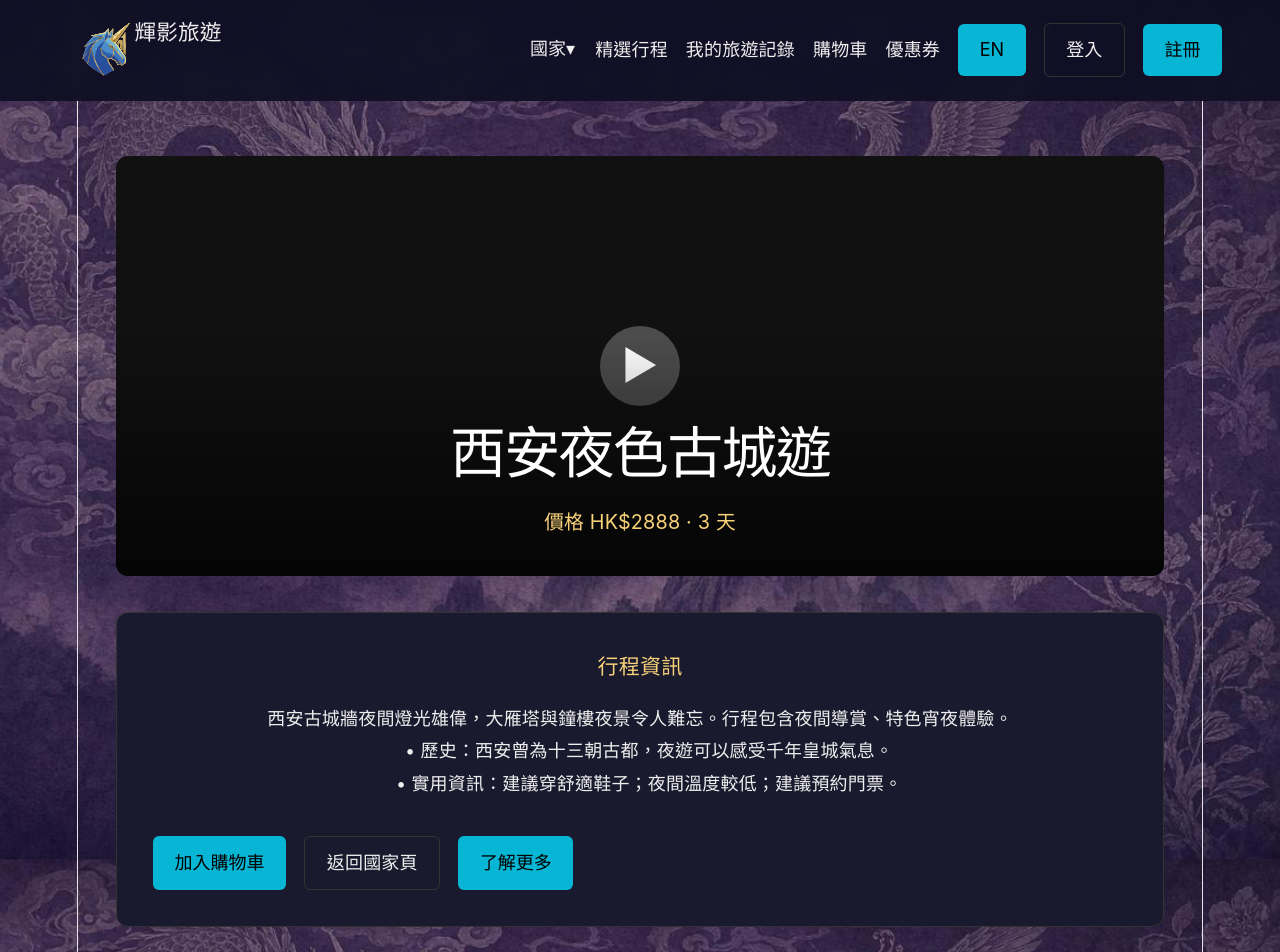
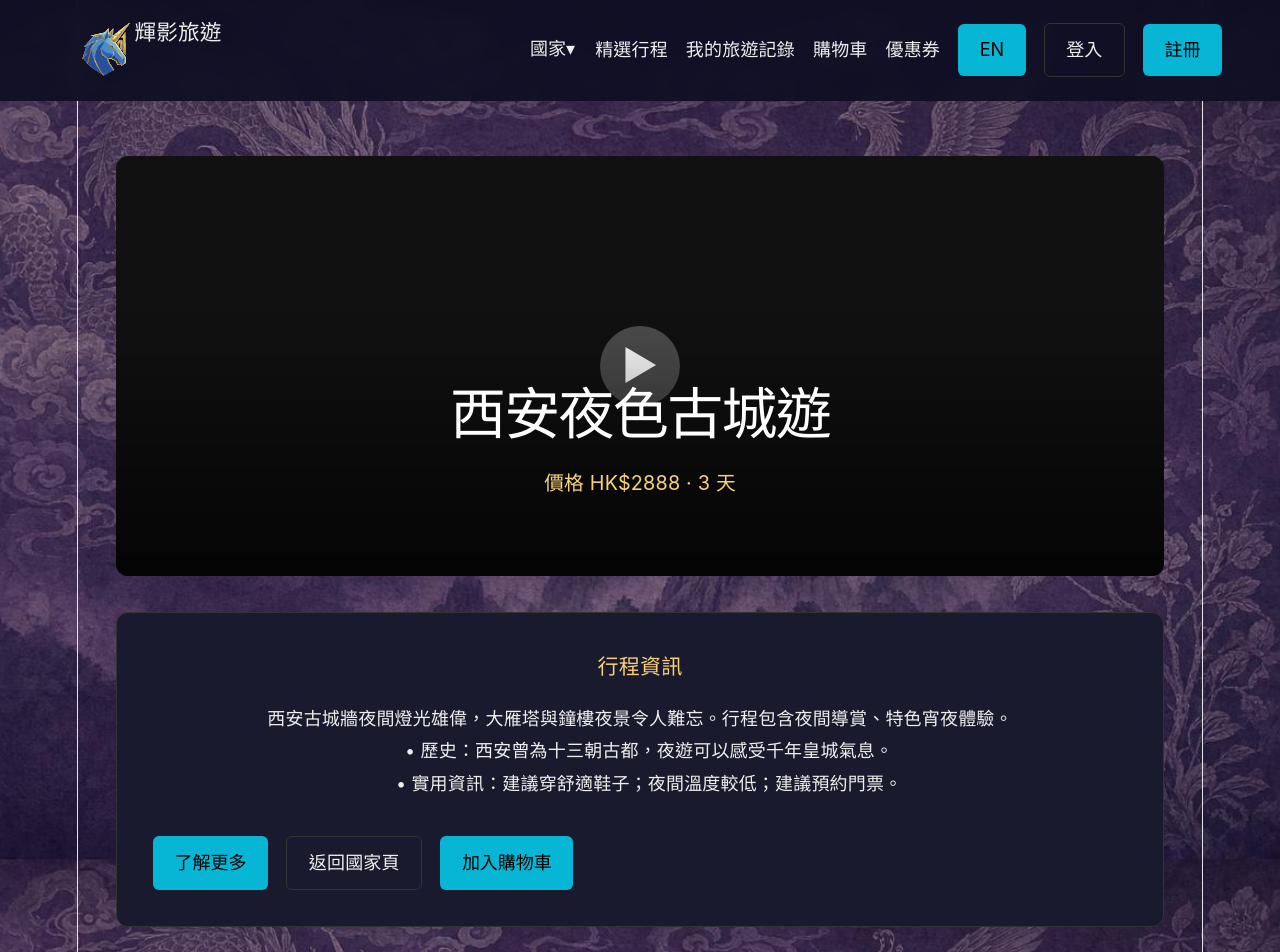
Before and after one commit to Raymondhoct/glow-tour, a React (Vite) app: page /tour/cn-01 in a window 1280 px wide. Shown: the top 952 px of the page. Built offline with nearby package versions, Linux system fonts and the light colour scheme; the HTML template or start-up script is replaced by a standard one.

Commit message:
fix video and button location

```diff
--- a/src/pages/TourDetailPage.jsx
+++ b/src/pages/TourDetailPage.jsx
@@ -21,8 +21,11 @@ return toursVideos.find(v => v.tourId === tourId);
 }, [tourId]);
 const videoEmbedUrlRaw = tourVideoItem?.embedUrl;
 // 動態拼接參數，不開啟自動播放
+// const videoEmbedUrl = videoEmbedUrlRaw || null;
+// ? `${videoEmbedUrlRaw}${videoEmbedUrlRaw.includes('?') ? '&' : '?'}mute=1`
+// : null;
 const videoEmbedUrl = videoEmbedUrlRaw
-? `${videoEmbedUrlRaw}${videoEmbedUrlRaw.includes('?') ? '&' : '?'}mute=1`
+? `${videoEmbedUrlRaw}${videoEmbedUrlRaw.includes('?') ? '&' : '?'}controls=1`
 : null;
 // 影片播放狀態：預設false，點擊按鈕才載入iframe
 const [isVideoPlaying, setIsVideoPlaying] = useState(false);
@@ -155,6 +158,9 @@ setCarouselIndex(prev => (prev - 1 + carouselItems.length) % carouselItems.lengt
 // 重設影片函式：把狀態改回false，卸載iframe
 const resetVideo = () => {
   setIsVideoPlaying(false);
+  setTimeout(() => {
+    setIsVideoPlaying(true);
+  }, 100);
 };
 return (
 <div className={`page-wrap container ${country?.themeClass || ""}`}>
@@ -176,13 +182,14 @@ marginBottom: "2rem",
 src={videoEmbedUrl}
 title="YouTube video player"
 frameBorder="0"
-allow="accelerometer; clipboard-write; encrypted-media; gyroscope; picture-in-picture; web-share"
+allow="accelerometer; clipboard-write; encrypted-media; gyroscope; picture-in-picture; web-share; fullscreen"
 referrerPolicy="strict-origin-when-cross-origin"
 allowFullScreen
+mozAllowFullScreen
+webkitAllowFullScreen
 style={{
 width: "100%",
 height: "100%",
-transform: "scale(1.3)",
 transformOrigin: "center",
 position:"relative",
 zIndex:1
@@ -193,10 +200,10 @@ zIndex:1
 onClick={resetVideo}
 style={{
 position:"absolute",
-top:"16px",
+top:"38px",
 right:"16px",
 zIndex:3,
-padding:"6px 12px",
+padding:"6px 6px",
 background:"rgba(0,0,0,0.55)",
 color:"#fff",
 border:"1px solid #fff",
@@ -204,7 +211,7 @@ borderRadius:"6px",
 cursor:"pointer"
 }}
 >
-{lang === "zh" ? "重設影片" : "Reset Video"}
+{lang === "zh" ? "⟲ 重設" : "⟳ Reset"}
 </button>
 </>
 ) : (
@@ -250,27 +257,31 @@ onMouseLeave={(e) => e.currentTarget.style.background = "rgba(255,255,255,0.25)"
 // 沒有影片時，顯示黑色備用背景
 <div style={{ width: "100%", height: "100%", background: "#000" }}></div>
 )}
-{/* ===== 修改重點：只做底部文字遮罩，不再蓋滿整個畫面 ===== */}
+{/* ===== 修改重點：減少底部padding，並移除內層div的pointerEvents:auto ===== */}
 <div
 style={{
 position: "absolute",
 left:0,
 right:0,
 bottom:0,
-padding: "2rem",
+padding: "1.2rem 2rem",  /* 上下padding由2rem縮小成1.2rem，左右保留2rem */
+paddingBottom: "75px",    /* 底部預留75px空間，避開YT播放器控制列 */
 background: "linear-gradient(transparent, rgba(0,0,0,0.7))",
 zIndex: 2,
+pointerEvents: "none",
 }}
 >
+{/* 重點：外層容器不再設定 pointerEvents:auto，只給文字本身加上 */}
 <div>
-<h1 style={{ color: "#fff", marginBottom: "0.4rem" }}>{title}</h1>
-<div style={{ color: "var(--text-gold)", fontSize: "1.1rem" }}>
+<h1 style={{ color: "#fff", marginBottom: "0.4rem", pointerEvents: "auto" }}>{title}</h1>
+<div style={{ color: "var(--text-gold)", fontSize: "1.1rem", pointerEvents: "auto" }}>
 {t("tour.priceFrom")} HK${tour.price} · {tour.days}{" "}
 {t("tour.days")}
 </div>
 </div>
 </div>
 </div>
+
 <div className="text-box-purple">
 <h3 style={{ color: "var(--text-gold)", marginBottom: "1rem" }}>
 {t("tour.infoTitle")}
@@ -284,6 +295,21 @@ gap: "1rem",
 flexWrap: "wrap",
           }}
 >
+
+<button
+className="btn-primary"
+onClick={() => setShowMore(!showMore)}
+>
+{lang === 'zh' ? '了解更多' : 'See more'}
+</button>
+
+<Link
+to={country ? `/country/${country.id}` : "/browse"}
+className="btn-outline"
+>
+{lang === "zh" ? "返回國家頁" : "Back to country"}
+</Link>
+
 <button
 onClick={() => addToCart(tour)}
 disabled={isInCart}
@@ -293,18 +319,7 @@ className={isInCart ? "btn-outline" : "btn-primary"}
 ? "✓ " + (lang === "zh" ? "已加入購物車" : "Already in cart")
 : t("tour.addCart")}
 </button>
-<Link
-to={country ? `/country/${country.id}` : "/browse"}
-className="btn-outline"
->
-{lang === "zh" ? "返回國家頁" : "Back to country"}
-</Link>
-<button
-className="btn-primary"
-onClick={() => setShowMore(!showMore)}
->
-{lang === 'zh' ? '了解更多' : 'See more'}
-</button>
+
 </div>
 {showMore && (
 <main>
```
Lines whose indentation alone changed are shown as unchanged.
